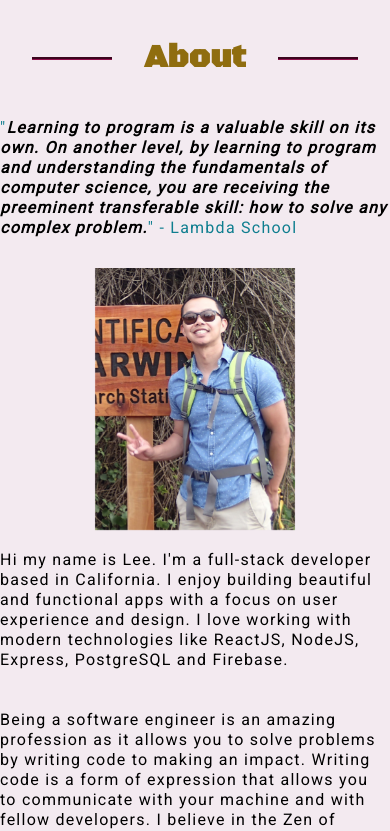
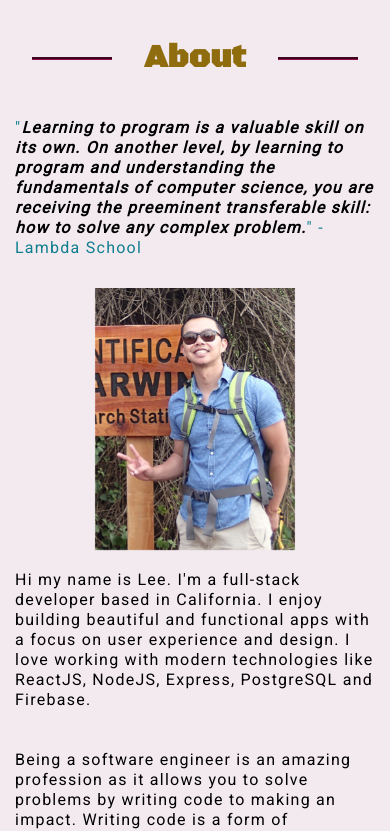
Before and after one commit to LeeTann/leetann-portfolio, a React (Create React App) app: page / in a window 390 px wide. Shown: the part 846-1677 px from the top of the page. Built offline with nearby package versions, Linux system fonts and the light colour scheme; the HTML template or start-up script is replaced by a standard one.

Commit message:
Fixed about mobile view

```diff
--- a/src/components/about/about.css
+++ b/src/components/about/about.css
@@ -11,7 +11,8 @@
 .quote {
     margin: 0 auto 30px;
     max-width: 800px;
-    color: var(--accent-color)
+    color: var(--accent-color);
+    padding: 0 15px;
 }
 
 .quote-style {
@@ -37,6 +38,7 @@
 
 .about-me p {
     margin: 20px 0;
+    padding: 0 15px;
 }
 
 .portfolio-pic {
```
